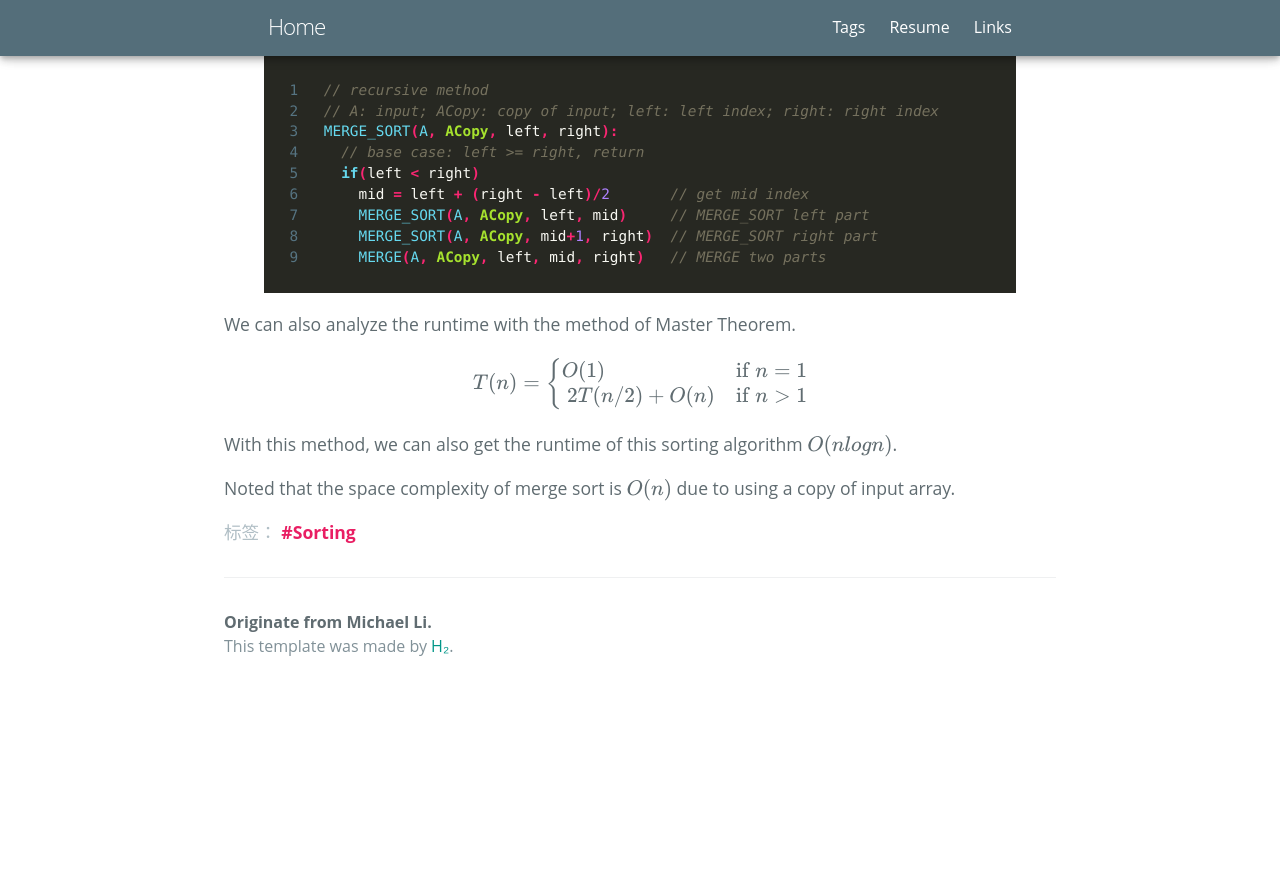
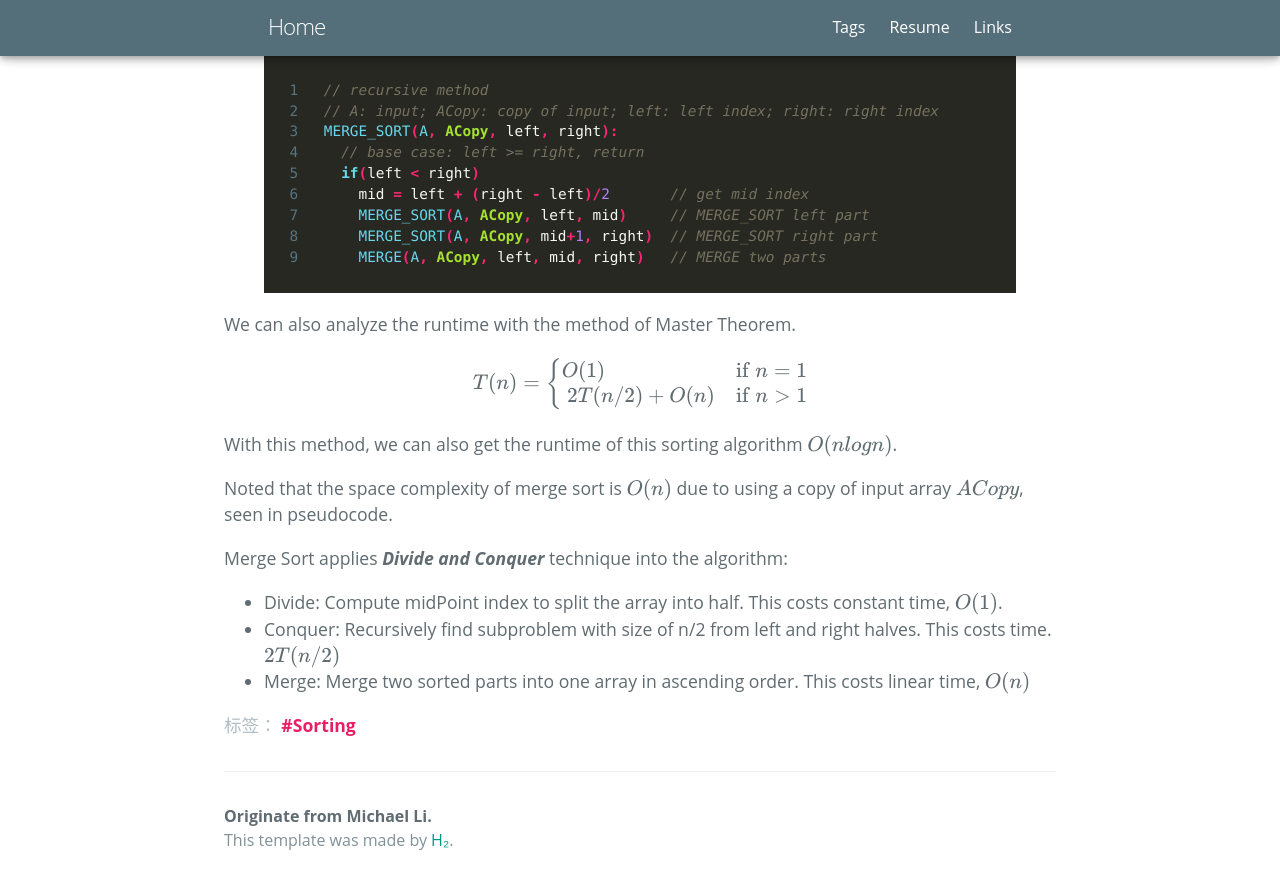
Before and after one commit to zl323/zl323.github.io, a Jekyll site: the page built from _posts/2020-05-13-Merge-Sort.md, in a window 1280 px wide and 900 px high, scrolled down 1219 px. Shown: the top 889 px of the window. Built offline with Jekyll 4.4.1, drawn with Linux system fonts in a browser that asks for light colours; some web fonts are replaced; formulas are drawn with MathJax 3; before the commit the page ends 1925 px from its top, so only the background shows below that.

Commit message:
edit merge sort

```diff
--- a/_posts/2020-05-13-Merge-Sort.md
+++ b/_posts/2020-05-13-Merge-Sort.md
@@ -36,4 +36,9 @@ T(n) =
 \\]
 With this method, we can also get the runtime of this sorting algorithm $O(nlogn)$.
 
-Noted that the space complexity of merge sort is $O(n)$ due to using a copy of input array.
+Noted that the space complexity of merge sort is $O(n)$ due to using a copy of input array $ACopy$, seen in pseudocode.
+
+Merge Sort applies ***Divide and Conquer*** technique into the algorithm:
+- Divide: Compute midPoint index to split the array into half. This costs constant time, $O(1)$.
+- Conquer: Recursively find subproblem with size of n/2 from left and right halves. This costs time. $2T(n/2)$
+- Merge: Merge two sorted parts into one array in ascending order. This costs linear time, $O(n)$
```
